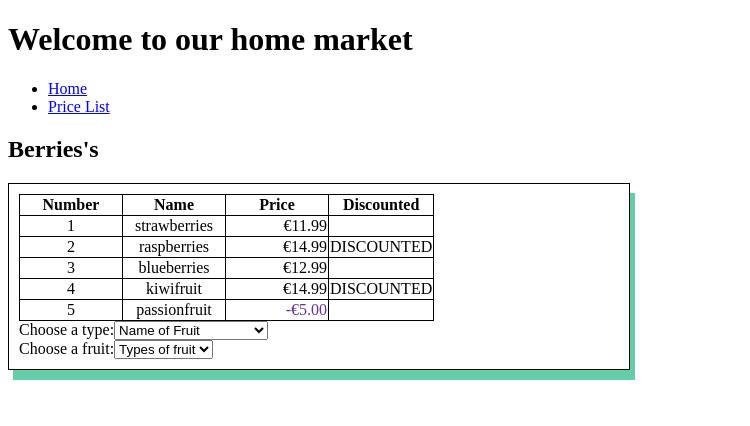
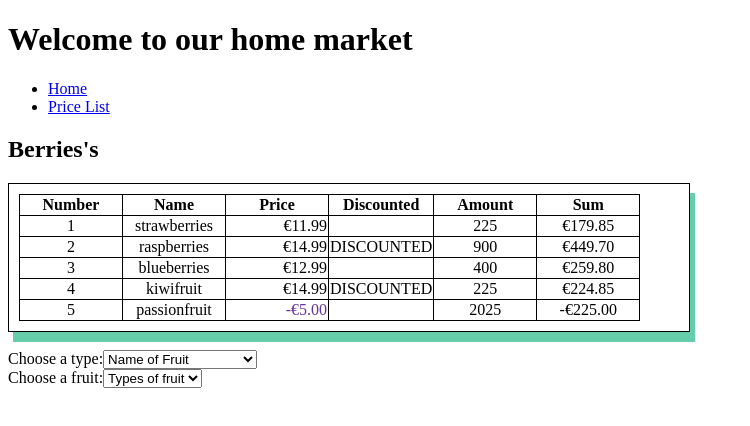
Before and after one commit to quynhchi1009/Angular12, an Angular app: page /pricelist in a window 1280 px wide. Shown: the top 426 px of the page, without its empty margins (0-750 px from the left). Built offline with nearby package versions, Linux system fonts and the light colour scheme.

Commit message:
Services
Add Amount -> Dung Service de x2 amount
Add Sum = Amount * Price

```diff
--- /dev/null
+++ b/src/app/Services/common.service.ts
@@ -0,0 +1,14 @@
+import { Injectable } from '@angular/core';
+
+@Injectable({
+  providedIn: 'root'
+})
+export class CommonService {
+  public number = 0;
+
+  constructor() { }
+
+  public calculate(n : number): number {
+    return n * n;
+  }
+}
--- a/src/app/price-list/price-list.component.html
+++ b/src/app/price-list/price-list.component.html
@@ -1,11 +1,13 @@
 <h2>Berries's</h2>
-<div style="border: 0.5px solid; padding: 10px; box-shadow: 5px 10px mediumaquamarine; width: 600px;">
+<div style="border: 1px solid; padding: 10px; box-shadow: 5px 10px mediumaquamarine; width: 660px;">
     <table id = "table">
         <tr>
             <th>Number</th>
             <th>Name</th>
             <th>Price</th>
             <th>Discounted</th>
+            <th>Amount</th>
+            <th>Sum</th>
         </tr>
         <tr *ngFor = "let fruit of fruitsArray; let i = index"
             style="text-align: center;">
@@ -19,8 +21,17 @@
             <td>
                 <span> {{ fruit.discount | onSale | uppercase }}</span>
             </td>
+            <td>
+                {{ fruit.amount }}
+            </td>
+            <td>
+                {{ fruit.sum |  currency:'EUR':'symbol':'1.2-2' }}
+            </td>
         </tr>
     </table>
+</div>
+
+<br>
 
     <label for="types">Choose a type:</label>
     <select name="types"
@@ -38,4 +49,3 @@
             {{ fruit }}
         </option>
     </select>
-</div>
--- a/src/app/price-list/price-list.component.ts
+++ b/src/app/price-list/price-list.component.ts
@@ -1,4 +1,5 @@
 import { Component, OnInit } from '@angular/core';
+import { CommonService } from '../Services/common.service';
 
 @Component({
   selector: 'app-price-list',
@@ -7,28 +8,51 @@ import { Component, OnInit } from '@angular/core';
 })
 export class PriceListComponent implements OnInit {
   public fruits: string[] = ['Types of fruit'];
+  public amount = 9;
+  public sum = 0;
   public fruitsArray = [
-    {name: 'Strawberries', price: 11.99, discount: false},
-    {name: 'Raspberries', price: 14.99, discount: true},
-    {name: 'Blueberries', price: 12.99, discount: false},
-    {name: 'Kiwifruit', price: 14.99, discount: true},
-    {name: 'Passionfruit', price: -5, discount: false}
+    {name: 'Strawberries', price: 11.99, discount: false, amount: 15, sum: 0},
+    {name: 'Raspberries', price: 14.99, discount: true, amount: 30, sum: 0},
+    {name: 'Blueberries', price: 12.99, discount: false,  amount: 20, sum: 0},
+    {name: 'Kiwifruit', price: 14.99, discount: true, amount: 15, sum: 0},
+    {name: 'Passionfruit', price: -5, discount: false,  amount: 45}
   ];
   public fruitTypes = [
-    {name: 'Name of Fruit', fruits: ['Types of fruit']},
-    {name: 'Apples & pears', fruits: []},
-    {name: 'Citrus', fruits: ['oranges', 'grapefruits', 'mandarins', 'limes']},
-    {name: 'Stone fruit', fruits: ['nectarines', 'apricots', 'peaches', 'plums']},
-    {name: 'Tropical & exotic', fruits: ['bananas', 'mangoes']},
-    {name: 'Berries', fruits: ['Strawberries', 'Raspberries', 'Blueberries', 'Kiwifruit', 'Passionfruit']},
-    {name: 'Melons', fruits: ['watermelons', 'rockmelons', 'honeydew melons']},
-    {name: 'Tomatoes & avocados', fruits: []},
+    {
+      name: 'Name of Fruit',
+      fruits: ['Types of fruit']},
+    {
+      name: 'Apples & pears',
+      fruits: []},
+    {
+      name: 'Citrus',
+      fruits: ['oranges', 'grapefruits', 'mandarins', 'limes']},
+    {
+      name: 'Stone fruit',
+      fruits: ['nectarines', 'apricots', 'peaches', 'plums']},
+    {
+      name: 'Tropical & exotic',
+      fruits: ['bananas', 'mangoes']},
+    {
+      name: 'Berries',
+      fruits: ['Strawberries', 'Raspberries', 'Blueberries', 'Kiwifruit', 'Passionfruit']},
+    {
+      name: 'Melons',
+      fruits: ['watermelons', 'rockmelons', 'honeydew melons']},
+    {
+      name: 'Tomatoes & avocados',
+      fruits: []},
   ];
 
-  constructor() { }
+  constructor(private common: CommonService) { }
 
   ngOnInit(): void {
-    console.log(this.fruitTypes)
+    this.sum = this.common.calculate(this.amount);
+    for (let index = 0; index < this.fruitsArray.length; index++) {
+      var x = this.fruitsArray[index].amount;
+      this.fruitsArray[index].amount = this.common.calculate(x);
+      this.fruitsArray[index].sum = x * this.fruitsArray[index].price;
+    }
   }
 
   public chooseType(event : any): void {
```
Also changed, not shown: 1 other file (tests, documents, lock files or other folders).
